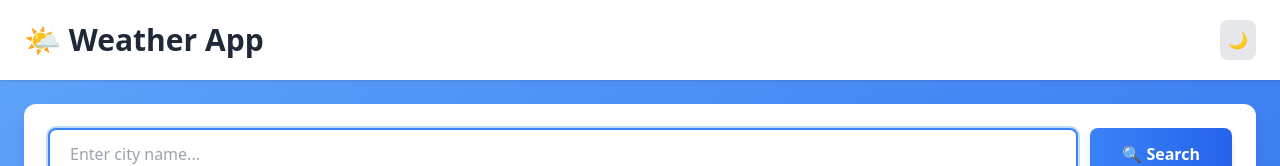
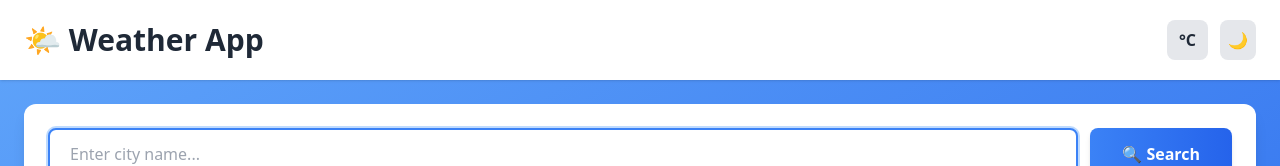
Before and after one commit to lou-pruitt/weather-app, a React (Vite) app: page / in a window 1280 px wide. Shown: the top 166 px of the page. Built offline with nearby package versions, Linux system fonts and the light colour scheme.

Commit message:
feat: Add Celsius/Fahrenheit temperature unit toggle

```diff
--- a/src/App.jsx
+++ b/src/App.jsx
@@ -6,6 +6,7 @@ import SearchBar from './components/SearchBar'
 import WeatherDisplay from './components/WeatherDisplay'
 import FavoritesList from './components/FavoritesList'
 import DarkModeToggle from './components/DarkModeToggle'
+import UnitToggle from './components/UnitToggle'
 import ForecastCard from './components/ForecastCard'
 import { useDarkMode } from './hooks/useDarkMode'
 
@@ -19,11 +20,15 @@ export default function App() {
   // error: Stores any error messages if something goes wrong
   // favorites: Array of favorite cities saved by user
   // forecastData: Array of forecast data for next 5 days
+  // unit: 'metric' for Celsius or 'imperial' for Fahrenheit
+  // currentCity: Store the current city name to re-fetch when unit changes
   const [weatherData, setWeatherData] = useState(null)
   const [forecastData, setForecastData] = useState([])
   const [loading, setLoading] = useState(false)
   const [error, setError] = useState(null)
   const [favorites, setFavorites] = useState([])
+  const [unit, setUnit] = useState('metric') // default to Celsius
+  const [currentCity, setCurrentCity] = useState(null)
 
   // useEffect: Loads favorites from localStorage when component mounts
   // localStorage persists data even after browser closes
@@ -34,6 +39,14 @@ export default function App() {
       setFavorites(JSON.parse(savedFavorites))
     }
   }, [])
+
+  // useEffect: Re-fetch weather data when unit changes (if we have a current city)
+  // This ensures temperatures update when user toggles between C and F
+  useEffect(() => {
+    if (currentCity) {
+      handleSearch(currentCity)
+    }
+  }, [unit])
 
   // saveFavoritesToStorage: Helper function to save favorites to localStorage
   const saveFavoritesToStorage = (updatedFavorites) => {
@@ -93,7 +106,8 @@ export default function App() {
 
       // Build the URL for the API request
       // encodeURIComponent ensures special characters and spaces are properly encoded
-      const url = `https://api.openweathermap.org/data/2.5/weather?q=${encodeURIComponent(formattedCity)}&appid=${API_KEY}&units=metric`
+      // units parameter: 'metric' for Celsius, 'imperial' for Fahrenheit
+      const url = `https://api.openweathermap.org/data/2.5/weather?q=${encodeURIComponent(formattedCity)}&appid=${API_KEY}&units=${unit}`
 
       // Fetch: Makes an HTTP request to the API
       // await: Wait for the response to come back
@@ -120,9 +134,12 @@ export default function App() {
         pressure: data.main.pressure
       })
 
+      // Store the city name so we can re-fetch when unit changes
+      setCurrentCity(city)
+
       // Now fetch the 5-day forecast for the same city
       // This API returns weather forecasts every 3 hours for 5 days
-      const forecastUrl = `https://api.openweathermap.org/data/2.5/forecast?q=${encodeURIComponent(formattedCity)}&appid=${API_KEY}&units=metric`
+      const forecastUrl = `https://api.openweathermap.org/data/2.5/forecast?q=${encodeURIComponent(formattedCity)}&appid=${API_KEY}&units=${unit}`
       const forecastResponse = await fetch(forecastUrl)
 
       if (forecastResponse.ok) {
@@ -156,6 +173,11 @@ export default function App() {
     }
   }
 
+  // toggleUnit: Switch between Celsius and Fahrenheit
+  const toggleUnit = () => {
+    setUnit(prevUnit => prevUnit === 'metric' ? 'imperial' : 'metric')
+  }
+
   return (
     <div className={`min-h-screen transition-colors duration-500 ${
       darkMode
@@ -173,8 +195,11 @@ export default function App() {
             🌤️ Weather App
           </h1>
 
-          {/* Dark mode toggle button */}
-          {mounted && <DarkModeToggle darkMode={darkMode} onToggle={toggleDarkMode} />}
+          {/* Toggle buttons for dark mode and temperature unit */}
+          <div className="flex items-center gap-2 sm:gap-3">
+            {mounted && <UnitToggle unit={unit} onToggle={toggleUnit} darkMode={darkMode} />}
+            {mounted && <DarkModeToggle darkMode={darkMode} onToggle={toggleDarkMode} />}
+          </div>
         </div>
       </header>
 
@@ -193,6 +218,7 @@ export default function App() {
           onAddFavorite={handleAddFavorite}
           isFavorite={weatherData && favorites.includes(weatherData.city)}
           darkMode={darkMode}
+          unit={unit}
         />
 
         {/* 5-Day Forecast: Shows weather forecast for next 5 days */}
@@ -213,6 +239,7 @@ export default function App() {
                   temperature={day.temperature}
                   description={day.description}
                   darkMode={darkMode}
+                  unit={unit}
                 />
               ))}
             </div>
--- a/src/components/ForecastCard.jsx
+++ b/src/components/ForecastCard.jsx
@@ -3,7 +3,10 @@
 
 import { getWeatherIcon } from '../utils/weatherIcons'
 
-export default function ForecastCard({ date, temperature, description, darkMode }) {
+export default function ForecastCard({ date, temperature, description, darkMode, unit }) {
+  // Get the temperature unit symbol based on metric or imperial
+  const unitSymbol = unit === 'metric' ? '°C' : '°F'
+
   // Convert the date string to a readable format
   // Example: "2025-12-26" becomes "Thu, Dec 26"
   const formatDate = (dateString) => {
@@ -34,7 +37,7 @@ export default function ForecastCard({ date, temperature, description, darkMode
       <p className={`text-xl font-bold text-center ${
         darkMode ? 'text-blue-400' : 'text-blue-600'
       }`}>
-        {Math.round(temperature)}°C
+        {Math.round(temperature)}{unitSymbol}
       </p>
 
       {/* Weather description */}
--- /dev/null
+++ b/src/components/UnitToggle.jsx
@@ -0,0 +1,18 @@
+// src/components/UnitToggle.jsx
+// Component to toggle between Celsius and Fahrenheit
+
+export default function UnitToggle({ unit, onToggle, darkMode }) {
+  return (
+    <button
+      onClick={onToggle}
+      className={`px-3 py-2 rounded-lg font-semibold transition transform hover:scale-105 ${
+        darkMode
+          ? 'bg-gray-700 text-white hover:bg-gray-600'
+          : 'bg-gray-200 text-gray-800 hover:bg-gray-300'
+      }`}
+      title={`Switch to ${unit === 'metric' ? 'Fahrenheit' : 'Celsius'}`}
+    >
+      {unit === 'metric' ? '°C' : '°F'}
+    </button>
+  )
+}
--- a/src/components/WeatherDisplay.jsx
+++ b/src/components/WeatherDisplay.jsx
@@ -4,7 +4,10 @@
 import { getWeatherIcon } from '../utils/weatherIcons'
 import LoadingSpinner from './LoadingSpinner'
 
-export default function WeatherDisplay({ weatherData, loading, error, onAddFavorite, isFavorite, darkMode }) {
+export default function WeatherDisplay({ weatherData, loading, error, onAddFavorite, isFavorite, darkMode, unit }) {
+  // Get the temperature unit symbol based on metric or imperial
+  const unitSymbol = unit === 'metric' ? '°C' : '°F'
+
   // Show loading spinner while fetching data
   if (loading) {
     return <LoadingSpinner darkMode={darkMode} />
@@ -118,10 +121,10 @@ export default function WeatherDisplay({ weatherData, loading, error, onAddFavor
       }`}>
         <p className="text-xs font-semibold mb-1 opacity-90">Temperature</p>
         <div className="text-4xl sm:text-5xl font-bold">
-          {Math.round(weatherData.temperature)}°C
+          {Math.round(weatherData.temperature)}{unitSymbol}
         </div>
         <p className="text-xs mt-1 opacity-90">
-          Feels like {Math.round(weatherData.feelsLike)}°C
+          Feels like {Math.round(weatherData.feelsLike)}{unitSymbol}
         </p>
       </div>
 
@@ -195,7 +198,7 @@ export default function WeatherDisplay({ weatherData, loading, error, onAddFavor
           <p className={`text-xl sm:text-2xl font-bold ${
             darkMode ? 'text-blue-400' : 'text-blue-600'
           }`}>
-            {Math.round(weatherData.feelsLike)}°
+            {Math.round(weatherData.feelsLike)}{unitSymbol}
           </p>
         </div>
       </div>
```
